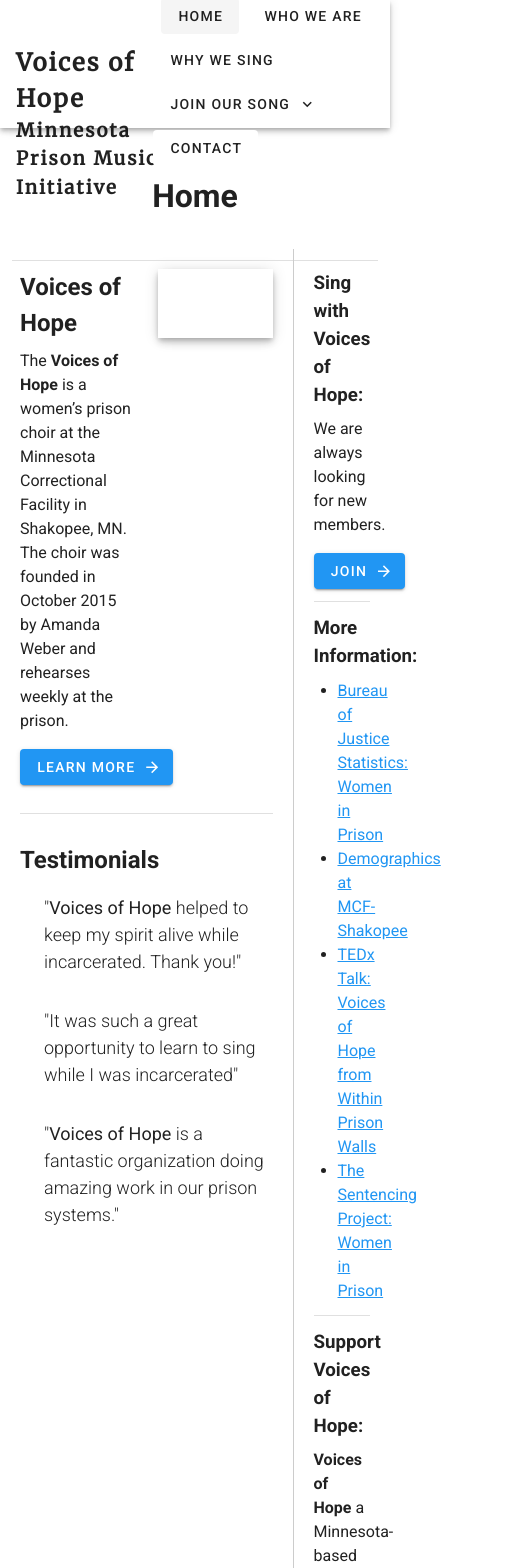
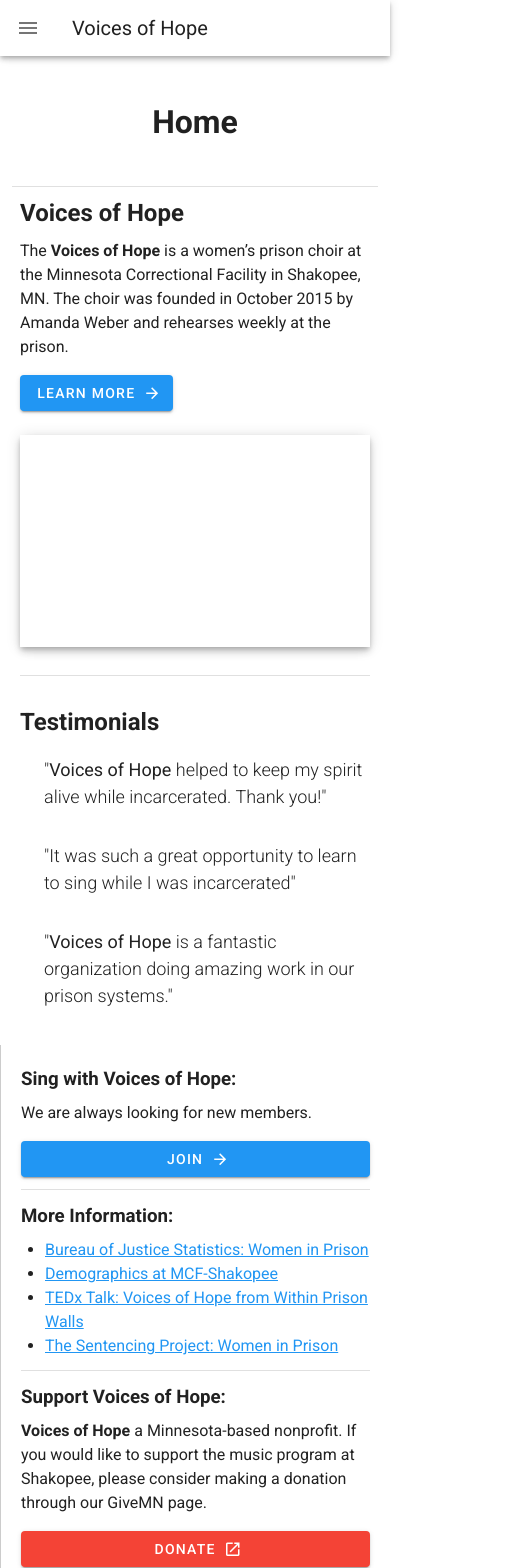
Before and after one commit to djfranzel/voices-of-hope, a Vue app: page / in a window 390 px wide. Shown: the top 1568 px of the page, 530 px wide, since content can reach past the window. Built offline with nearby package versions, Linux system fonts and the light colour scheme; a web font is replaced by a local one.

Commit message:
mobile friendly nav bar first draft

```diff
--- a/src/App.vue
+++ b/src/App.vue
@@ -1,7 +1,103 @@
 <template>
   <v-app>
+    <v-navigation-drawer
+        v-model="drawer"
+        v-if="getMobile()"
+        app>
+
+      <v-row no-gutters>
+        <v-col class="logo-container">
+          <v-img src="./static/voh_logo.png"
+                 max-width="125px"
+                 class="ma-3"
+                 alt="Voices of Hope Logo"/>
+          <h2 class="ml-5">Voices of Hope</h2>
+          <h3 class="ml-5">Minnesota Prison Music Initiative</h3>
+        </v-col>
+      </v-row>
+      <v-row class="ml-1">
+        <v-col>
+          <v-btn @click="NavigateToUrl('https://www.facebook.com/wearevoicesofhope/')" icon>
+            <v-icon>mdi-facebook</v-icon>
+          </v-btn>
+
+          <v-btn icon>
+            <v-icon>mdi-instagram</v-icon>
+          </v-btn>
+
+          <v-btn icon>
+            <v-icon>mdi-twitter</v-icon>
+          </v-btn>
+        </v-col>
+      </v-row>
+      <v-divider></v-divider>
+
+      <v-row class="ml-0">
+        <v-col>
+          <v-btn :class="{'mr-2': true, 'mt-2': true, 'ml-auto': true, 'white': !CurrentPage('Home')}" depressed
+                 @click="Navigate('Home')">
+            Home
+          </v-btn>
+          <br>
+          <v-btn :class="{'mr-2': true, 'mt-2': true, 'white': !CurrentPage('WhoWeAre')}" depressed
+                 @click="Navigate('WhoWeAre')">
+            Who We Are
+          </v-btn>
+          <br>
+          <v-btn :class="{'mr-2': true, 'mt-2': true, 'white': !CurrentPage('WhyWeSing')}" depressed
+                 @click="Navigate('WhyWeSing')">
+            Why We Sing
+          </v-btn>
+          <br>
+
+          <v-menu offset-y>
+            <template v-slot:activator="{ on, attrs }">
+              <v-btn v-bind="attrs" v-on="on"
+                     :class="{'mr-2': true, 'mt-2': true, 'white': !CurrentPage('JoinOurSong')}" depressed>
+                Join Our Song
+                <v-icon right>mdi-chevron-down</v-icon>
+              </v-btn>
+            </template>
+            <v-list>
+              <v-list-item :class="{'active-list-item': CurrentPage('SupportVoicesOfHope')}"
+                           @click="Navigate('SupportVoicesOfHope')">
+                <v-list-item-title>Support Voices of Hope</v-list-item-title>
+              </v-list-item>
+              <v-list-item :class="{'active-list-item': CurrentPage('SingWithVoicesOfHope')}"
+                           @click="Navigate('SingWithVoicesOfHope')">
+                <v-list-item-title>Sing With Voices of Hope</v-list-item-title>
+              </v-list-item>
+              <v-list-item :class="{'active-list-item': CurrentPage('PhenomenalWomanProject')}"
+                           @click="Navigate('PhenomenalWomanProject')">
+                <v-list-item-title>Phenomenal Woman Project</v-list-item-title>
+              </v-list-item>
+              <v-list-item :class="{'active-list-item': CurrentPage('LearnAndAdvocate')}"
+                           @click="Navigate('LearnAndAdvocate')">
+                <v-list-item-title>Learn & Advocate</v-list-item-title>
+              </v-list-item>
+            </v-list>
+          </v-menu>
+          <br>
+          <v-btn :class="{'mt-2': true, 'white': !CurrentPage('Contact')}" depressed
+                 @click="Navigate('Contact')">
+            Contact
+          </v-btn>
+        </v-col>
+      </v-row>
+    </v-navigation-drawer>
+    <v-app-bar fixed color="white" v-if="getMobile()">
+      <v-app-bar-nav-icon @click.stop="drawer = !drawer"></v-app-bar-nav-icon>
+      <v-toolbar-title>Voices of Hope</v-toolbar-title>
+      <v-spacer></v-spacer>
+      <v-img src="./static/voh_logo.png"
+             class="ma-3 ml-0"
+             max-height="32px"
+             max-width="32px"
+             alt="Voices of Hope Logo"/>
+    </v-app-bar>
     <v-app-bar fixed
-               height="128px"
+               v-if="!getMobile()"
+               height="128"
                color="white">
       <v-spacer></v-spacer>
       <v-row no-gutters>
@@ -80,16 +176,17 @@
       <v-spacer></v-spacer>
     </v-app-bar>
 
-    <div style="margin-top: 128px">
+    <div>
       <v-container class="mb-0 pb-0">
         <router-view/>
       </v-container>
       <v-footer outlined padless class="footer ma-0">
         <v-container class="pa-0">
           <v-row class="pa-0 ma-1">
-            <v-col cols="6">
+            <v-col lg="6" md="6" sm="12" cols="12">
               <h3 class="mb-5 footer-title">ABOUT VOICES OF HOPE</h3>
-              <p>The <b>Voices of Hope</b> is a women’s prison choir at the Minnesota Correctional Facility in Shakopee, MN.
+              <p>The <b>Voices of Hope</b> is a women’s prison choir at the Minnesota Correctional Facility in Shakopee,
+                MN.
                 The choir was founded in October 2015 by Amanda Weber and rehearses weekly at the prison.</p>
               <v-btn @click="NavigateToUrl('https://www.facebook.com/wearevoicesofhope/')" icon class="mr-2">
                 <v-icon>mdi-facebook</v-icon>
@@ -103,7 +200,7 @@
                 <v-icon>mdi-twitter</v-icon>
               </v-btn>
             </v-col>
-            <v-col cols="3">
+            <v-col lg="3" md="3" sm="12" cols="12">
               <h3 class="mb-5 footer-title">EXTERNAL LINKS</h3>
               <ul>
                 <li>
@@ -122,12 +219,16 @@
               </ul>
 
             </v-col>
-            <v-col cols="3">
+            <v-col lg="3" md="3" sm="12" cols="12">
               <h3 class="mb-5 footer-title">CONTACT</h3>
               <div class="mb-1">
-                <v-icon small class="mr-2">mdi-map-marker</v-icon>
-                1234 East Stratton Street<br>
-                <span class="ml-6">Minneapolis, MN 55055</span>
+                <div style="display: inline-block; vertical-align: top">
+                  <v-icon small class="mr-2">mdi-map-marker</v-icon>
+                </div>
+                <div style="display: inline-block">
+                  1234 East Stratton Street<br>
+                  Minneapolis, MN 55055
+                </div>
               </div>
               <div class="mb-1">
                 <v-icon small class="mr-2">mdi-phone</v-icon>
@@ -176,12 +277,16 @@
       snackbar: false,
       text: '',
       timeout: 10000,
-    }
+    },
+    drawer: false,
   }),
   created: function () {
     EventBus.$on('snackbar', (snackbar, color, text) => this.SetSnackbar(snackbar, color, text));
   },
   methods: {
+    getMobile: function () {
+      return window.innerWidth < 1300;
+    },
     Navigate: function (page) {
       this.$router.push({name: page})
     },
@@ -227,10 +332,21 @@
 
 }
 
-.page-container {
-  min-height: calc(100vh - 128px - 283px);
-  padding-top: 32px;
+@media only screen and (min-width: 1300px) {
+  .page-container {
+    min-height: calc(100vh - 128px - 283px);
+    padding-top: 164px;
+  }
 }
+
+@media only screen and (max-width: 1300px) {
+  .page-container {
+    min-height: calc(100vh - 128px - 283px);
+    padding-top: 86px;
+  }
+}
+
+
 
 .page-title {
   margin-bottom: 40px;
--- a/src/views/Home.vue
+++ b/src/views/Home.vue
@@ -5,9 +5,9 @@
 
     <v-row>
       <!--Main content-->
-      <v-col cols="9" class="pa-5">
+      <v-col lg="9" md="9" sm="12" cols="12" class="pa-5">
         <v-row>
-          <v-col cols="6">
+          <v-col lg="6" md="6" sm="12" cols="12">
             <h2 class="mb-2">Voices of Hope</h2>
             <p>The <b>Voices of Hope</b> is a women’s prison choir at the Minnesota Correctional Facility in Shakopee,
               MN.
@@ -18,13 +18,13 @@
               <v-icon right>mdi-arrow-right</v-icon>
             </v-btn>
           </v-col>
-          <v-col cols="6">
+          <v-col lg="6" md="6" sm="12" cols="12">
             <v-img class="elevation-5" src="../static/amanda_headshot.jpg"></v-img>
           </v-col>
         </v-row>
         <v-divider class="mt-7 mb-7"></v-divider>
         <v-row>
-          <v-col>
+          <v-col lg="12" md="12" sm="12" cols="12">
             <h2>Testimonials</h2>
             <blockquote class="blockquote">
               "<b>Voices of Hope</b> helped to keep my spirit alive while incarcerated. Thank you!"
@@ -39,9 +39,9 @@
         </v-row>
       </v-col>
       <!--Right rail-->
-      <v-col cols="3" style="border-left: 1px solid #cccccc" class="pa-5">
+      <v-col lg="3" md="3" sm="12" cols="12" style="border-left: 1px solid #cccccc" class="pa-5">
         <v-row>
-          <v-col>
+          <v-col lg="12" md="12" sm="12" cols="12">
             <h3 class="mb-2">Sing with Voices of Hope:</h3>
             <p>We are always looking for new members.</p>
             <v-btn block @click="Navigate('SingWithVoicesOfHope')" class="primary">
@@ -52,7 +52,7 @@
         </v-row>
         <v-divider class="mt-3 mb-3"></v-divider>
         <v-row>
-          <v-col>
+          <v-col lg="12" md="12" sm="12" cols="12">
             <h3 class="mb-2">More Information:</h3>
             <ul>
               <li>
@@ -76,7 +76,7 @@
         </v-row>
         <v-divider class="mt-3 mb-3"></v-divider>
         <v-row>
-          <v-col>
+          <v-col lg="12" md="12" sm="12" cols="12">
             <h3 class="mb-2">Support Voices of Hope:</h3>
             <p><b>Voices of Hope</b> a Minnesota-based nonprofit. If you would like to support the music program at
               Shakopee, please consider making a donation through our GiveMN page.</p>
@@ -88,11 +88,6 @@
         </v-row>
       </v-col>
     </v-row>
-    <!--    <v-carousel cycle>-->
-    <!--      <v-carousel-item src="../assets/cantus_collab_1.jpg"></v-carousel-item>-->
-    <!--      <v-carousel-item src="../assets/cantus_collab_2.jpg"></v-carousel-item>-->
-    <!--      <v-carousel-item src="../assets/amanda_headshot.jpg"></v-carousel-item>-->
-    <!--    </v-carousel>-->
   </div>
 </template>
 
```
